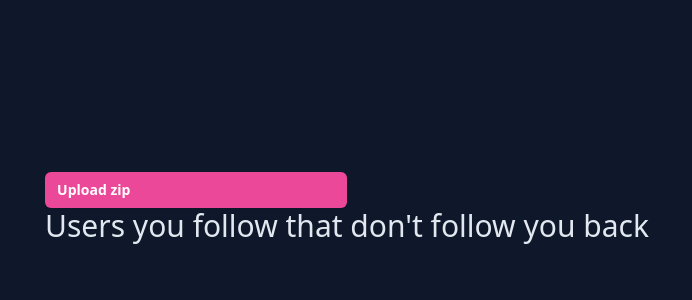
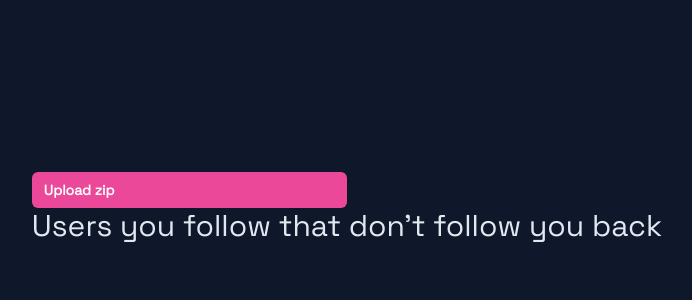
Before and after one commit to eduardohilariodev/instagram-following-followers-analyser, a React (Vite) app: page / in a window 1280 px wide. Shown: the top 300 px of the page, without its empty margins (293-985 px from the left). Built offline with nearby package versions, Linux system fonts and the light colour scheme.

Commit message:
add: font space grotesk

```diff
--- a/package.json
+++ b/package.json
@@ -10,6 +10,7 @@
     "preview": "vite preview"
   },
   "dependencies": {
+    "@fontsource/space-grotesk": "^5.0.8",
     "@reduxjs/toolkit": "^1.9.5",
     "json-diff-ts": "^1.2.6",
     "jszip": "^3.10.1",
--- a/src/App.tsx
+++ b/src/App.tsx
@@ -1,5 +1,6 @@
 import React from "react";
 import FileUploader from "./FileUploader";
+import "@fontsource/space-grotesk";
 
 const App: React.FC = () => {
   return (
--- a/tailwind.config.js
+++ b/tailwind.config.js
@@ -2,7 +2,11 @@
 export default {
   content: ["./index.html", "./src/**/*.{js,ts,jsx,tsx}"],
   theme: {
-    extend: {},
+    extend: {
+      fontFamily: {
+        sans: ["Space Grotesk", "sans-serif"],
+      },
+    },
   },
   plugins: [],
 };
```
Also changed, not shown: 1 other file (tests, documents, lock files or other folders).
